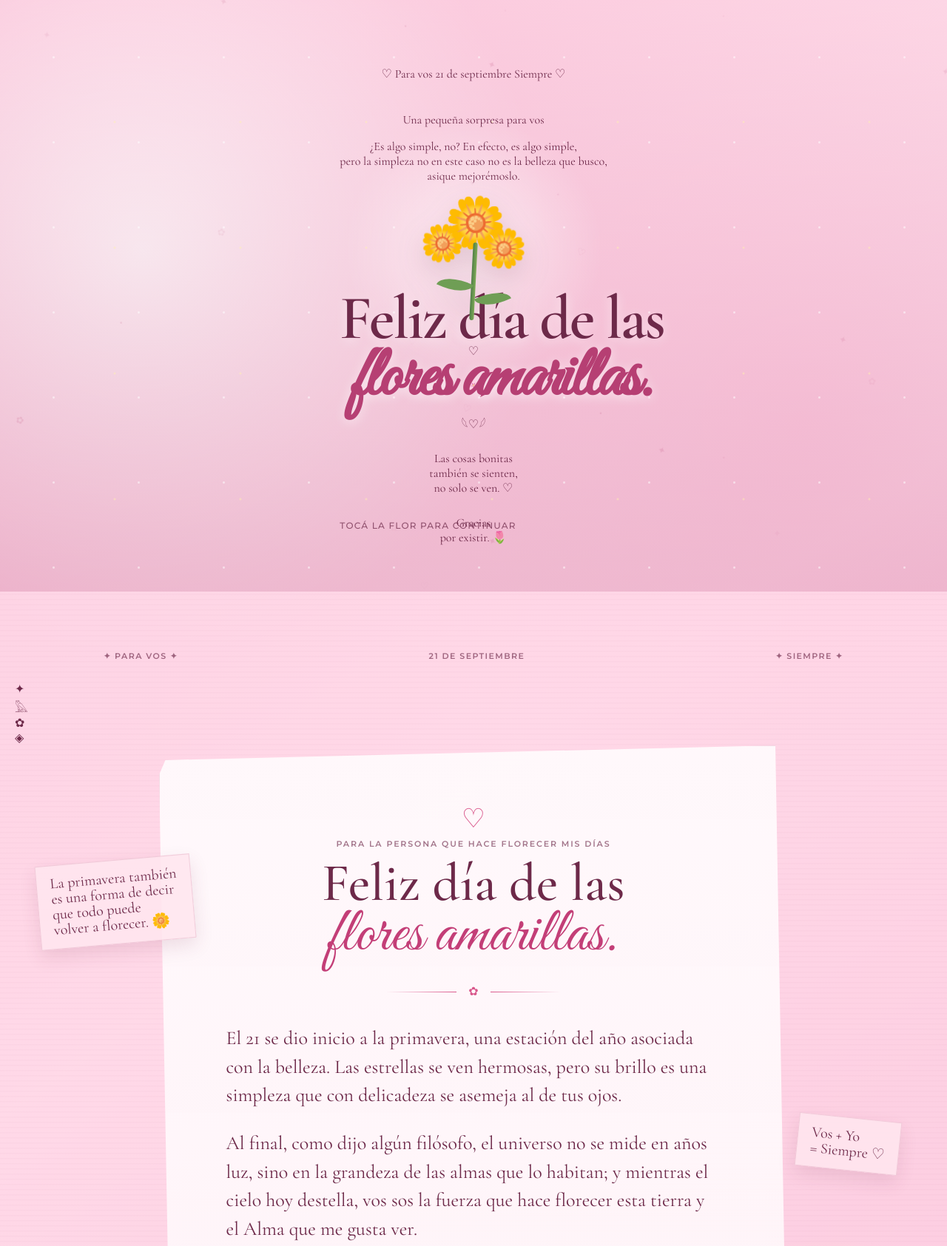
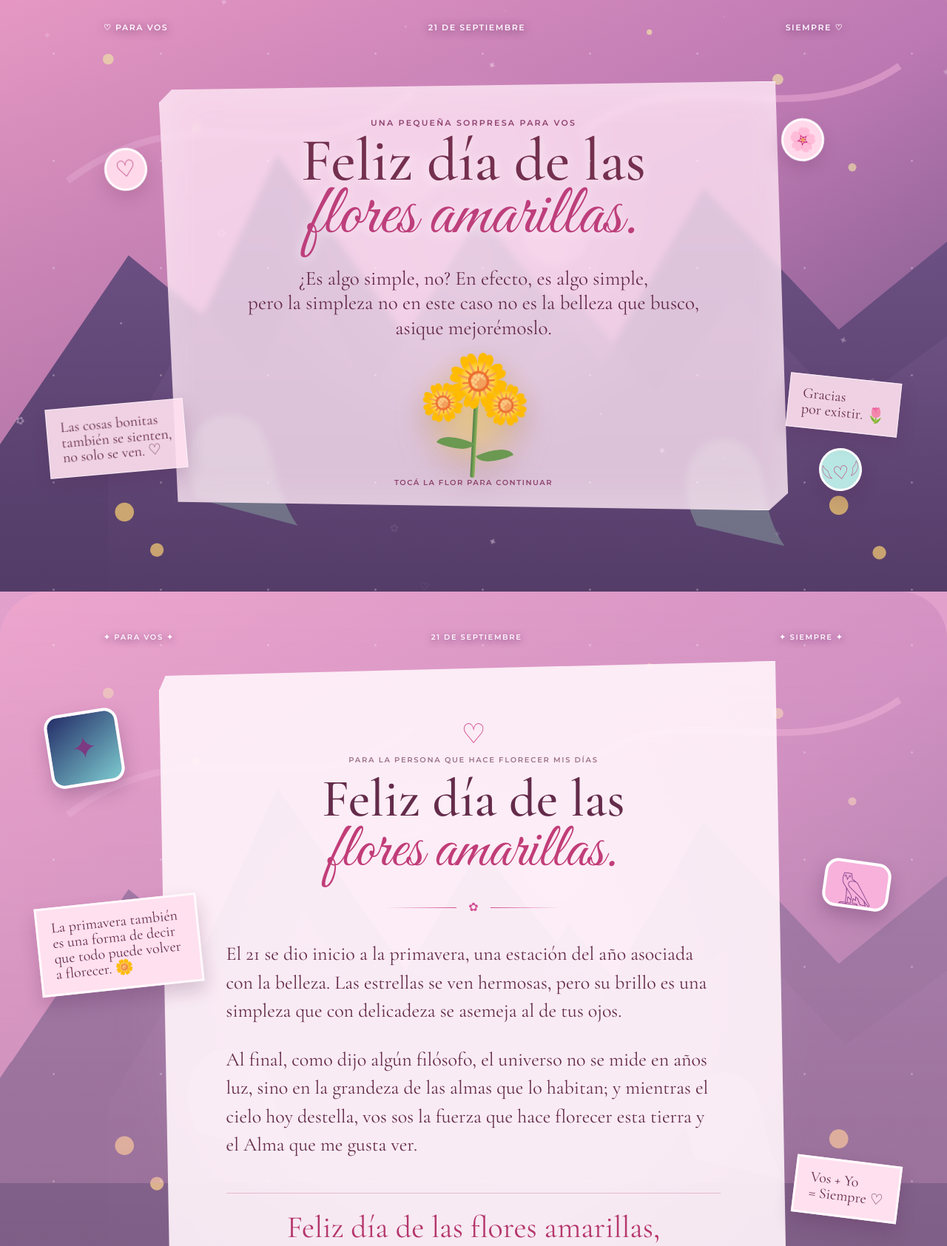
Before and after one commit to Giovanni-ux-beep/Flores-Amarillas, a plain HTML site: page index.html in a window 1280 px wide. Shown: the top 1685 px of the page at 74% size. Drawn offline with nearby package versions, Linux system fonts and the light colour scheme.

Commit message:
Create full pink Pandora-inspired visual theme

```diff
--- a/style.css
+++ b/style.css
@@ -1,442 +1,118 @@
-:root {
-  --pink-1: #fff1f7;
-  --pink-2: #ffd9e8;
-  --pink-3: #f7a8c8;
-  --pink-4: #d9578b;
-  --pink-5: #9e3567;
-  --ink: #6d2949;
-  --yellow: #ffd84d;
-  --yellow-2: #f5b82e;
-  --paper: rgba(255, 248, 251, 0.92);
+:root{
+  --pink:#d34f91;
+  --pink-dark:#7d2f5b;
+  --paper:rgba(255,244,250,.92);
+  --ink:#642b4a;
+  --yellow:#ffd33f;
 }
-
-* { box-sizing: border-box; }
-
-html {
-  scroll-behavior: smooth;
+*{box-sizing:border-box}
+html{scroll-behavior:smooth}
+body{
+  margin:0;color:var(--ink);font-family:"Cormorant Garamond",serif;overflow-x:hidden;
+  background:#e4a0ce;
 }
-
-body {
-  margin: 0;
-  color: var(--ink);
+button{font:inherit}
+.opening{
+  min-height:100svh;position:relative;display:flex;align-items:center;justify-content:center;
+  overflow:hidden;isolation:isolate;
   background:
-    radial-gradient(circle at 15% 15%, rgba(255,255,255,.8), transparent 25%),
-    radial-gradient(circle at 85% 25%, rgba(255,196,220,.65), transparent 30%),
-    linear-gradient(145deg, #f9b5d0 0%, #ffddea 48%, #f3a2c6 100%);
-  font-family: "Cormorant Garamond", serif;
-  overflow-x: hidden;
+    linear-gradient(rgba(122,38,107,.08),rgba(246,178,218,.16)),
+    url("pandora.svg") center/cover no-repeat;
 }
-
-button { font: inherit; }
-
-.opening {
-  min-height: 100svh;
-  position: relative;
-  display: grid;
-  place-items: center;
-  text-align: center;
-  padding: 50px 22px;
-  overflow: hidden;
-  isolation: isolate;
+.opening::after,.letter-section::after{
+  content:"";position:absolute;inset:0;pointer-events:none;
+  background-image:radial-gradient(circle,rgba(255,255,255,.75) 0 1px,transparent 2px);
+  background-size:145px 145px;opacity:.35;mix-blend-mode:screen;
 }
-
-.opening::before,
-.opening::after {
-  content: "";
-  position: absolute;
-  inset: 0;
-  pointer-events: none;
+.scene-overlay{
+  position:absolute;inset:0;z-index:-1;
+  background:
+    radial-gradient(circle at 50% 45%,rgba(255,221,243,.25),transparent 35%),
+    linear-gradient(180deg,rgba(91,33,99,.04),rgba(73,33,84,.28));
 }
-
-.opening::before {
+.opening-top{
+  position:absolute;top:30px;left:50%;transform:translateX(-50%);width:min(1000px,88vw);
+  display:flex;justify-content:space-between;color:#fff7ff;font:600 11px "Montserrat",sans-serif;
+  text-transform:uppercase;letter-spacing:.14em;text-shadow:0 2px 12px #6b3569;
+}
+.opening-card{
+  width:min(850px,90vw);padding:48px 38px 30px;text-align:center;
+  background:rgba(255,230,245,.78);border:1px solid rgba(255,255,255,.65);
+  box-shadow:0 30px 80px rgba(74,27,75,.27),inset 0 0 60px rgba(255,255,255,.28);
+  backdrop-filter:blur(4px);
+  clip-path:polygon(2% 2%,98% 0,100% 96%,97% 100%,3% 98%,0 5%);
+}
+.opening-kicker{
+  margin:0 0 10px;font:600 11px "Montserrat",sans-serif;text-transform:uppercase;letter-spacing:.2em;
+  color:#8e426f;
+}
+.opening h1{
+  margin:0;color:#74304f;font-size:clamp(47px,7vw,82px);line-height:.84;font-weight:500;
+  text-shadow:0 2px 14px rgba(255,255,255,.7);
+}
+.opening h1 span{font-family:"Great Vibes",cursive;color:#bd3f7b;font-size:1.18em}
+.opening-message{
+  max-width:720px;margin:27px auto 22px;font-size:clamp(20px,2.3vw,27px);line-height:1.24;
+}
+.flower-button{
+  position:relative;width:155px;height:160px;border:0;background:transparent;cursor:pointer;
+  filter:drop-shadow(0 15px 18px rgba(92,37,62,.22));transition:.4s ease;
+}
+.flower-button:hover{transform:scale(1.08) rotate(-2deg)}
+.flower-button .glow{
+  position:absolute;inset:25px;border-radius:50%;background:rgba(255,221,85,.5);filter:blur(24px);
+}
+.flower{position:absolute;line-height:1;font-size:70px;animation:float 3s ease-in-out infinite;z-index:2}
+.flower-a{left:40px;top:0}.flower-b{left:5px;top:42px;font-size:49px;animation-delay:-.8s}.flower-c{right:2px;top:49px;font-size:52px;animation-delay:-1.5s}
+.stem{position:absolute;width:6px;height:105px;left:75px;top:59px;background:linear-gradient(90deg,#4d7e48,#91b65b);border-radius:10px;transform:rotate(3deg)}
+.leaf{position:absolute;width:47px;height:20px;background:#6b9951;border-radius:100% 0 100% 0}.leaf-a{left:29px;top:107px;transform:rotate(25deg)}.leaf-b{left:82px;top:124px;transform:scaleX(-1) rotate(25deg)}
+.hint{margin:0;font:600 10px "Montserrat",sans-serif;text-transform:uppercase;letter-spacing:.15em;color:#8d426d}
+.sticker,.note{
+  position:absolute;z-index:3;box-shadow:0 10px 25px rgba(83,26,72,.18)
+}
+.sticker{display:grid;place-items:center;width:58px;height:58px;border-radius:50%;background:#ffd9ea;border:3px solid #fff;color:#bd3f7b;font-size:31px;transform:rotate(-8deg)}
+.sticker-heart{left:11%;top:25%}.sticker-flower{right:13%;top:20%;transform:rotate(9deg)}.sticker-creature{right:9%;bottom:17%;font-size:25px;background:#b8e6e2}
+.note{
+  padding:15px 18px;background:rgba(255,224,240,.9);border:1px solid rgba(255,255,255,.65);
+  font-size:20px;line-height:1.03;transform:rotate(-5deg)
+}
+.note-left{left:5%;bottom:20%}.note-right{right:5%;bottom:27%;transform:rotate(6deg)}
+.letter-section{
+  position:relative;min-height:100svh;padding:55px 20px 130px;overflow:hidden;isolation:isolate;
   background:
-    radial-gradient(circle at 50% 42%, rgba(255,255,255,.6), transparent 22%),
-    linear-gradient(180deg, rgba(255,255,255,.18), rgba(157,40,96,.16));
-  z-index: -2;
+    linear-gradient(rgba(246,180,219,.42),rgba(246,180,219,.58)),
+    url("pandora.svg") center/cover fixed no-repeat;
 }
-
-.opening::after {
-  background-image:
-    radial-gradient(circle, rgba(255,255,255,.9) 0 1px, transparent 2px),
-    radial-gradient(circle, rgba(255,241,174,.8) 0 1px, transparent 2px);
-  background-size: 115px 115px, 170px 170px;
-  background-position: 15px 20px, 70px 80px;
-  opacity: .55;
-  z-index: -1;
+.letter-section::before{
+  content:"";position:absolute;inset:0;z-index:-1;
+  background:linear-gradient(180deg,rgba(74,35,87,.06),rgba(58,31,70,.2));
 }
-
-.opening-glow {
-  position: absolute;
-  width: 55vw;
-  height: 55vw;
-  max-width: 560px;
-  max-height: 560px;
-  border-radius: 50%;
-  background: rgba(255, 236, 167, .24);
-  filter: blur(35px);
-  z-index: -1;
+.background-glow{position:absolute;width:55vw;height:55vw;border-radius:50%;left:22%;top:18%;background:rgba(255,224,245,.24);filter:blur(60px);z-index:-1}
+.top-nav{
+  position:relative;z-index:5;max-width:1000px;margin:0 auto 26px;display:flex;justify-content:space-between;
+  color:#fff7ff;font:600 10px "Montserrat",sans-serif;text-transform:uppercase;letter-spacing:.16em;
+  text-shadow:0 2px 10px #713a72;
 }
-
-.flower-wrap {
-  position: absolute;
-  top: 20%;
-  left: 50%;
-  transform: translate(-50%, -50%);
+.letter{
+  position:relative;z-index:4;width:min(850px,94vw);margin:0 auto;padding:clamp(40px,6vw,76px) clamp(25px,7vw,95px);
+  background:var(--paper);border:1px solid rgba(255,255,255,.8);
+  box-shadow:0 35px 90px rgba(66,27,67,.3),0 4px 20px rgba(255,255,255,.18);
+  clip-path:polygon(1% 2%,98% 0,100% 97%,97% 100%,2% 98%,0 4%);text-align:center;
 }
-
-.flower-button {
-  position: relative;
-  width: 150px;
-  height: 170px;
-  border: 0;
-  background: transparent;
-  cursor: pointer;
-  filter: drop-shadow(0 15px 18px rgba(119,37,72,.18));
-  transition: transform .45s ease, filter .45s ease;
-}
-
-.flower-button:hover {
-  transform: scale(1.07) rotate(-2deg);
-  filter: drop-shadow(0 20px 25px rgba(119,37,72,.28));
-}
-
-.flower {
-  position: absolute;
-  font-size: 67px;
-  line-height: 1;
-  animation: flowerFloat 3s ease-in-out infinite;
-}
-
-.flower-a { left: 36px; top: 5px; }
-.flower-b { left: 3px; top: 45px; font-size: 48px; animation-delay: -.8s; }
-.flower-c { right: 2px; top: 55px; font-size: 51px; animation-delay: -1.5s; }
-
-.stem {
-  position: absolute;
-  width: 6px;
-  height: 105px;
-  left: 72px;
-  top: 64px;
-  background: linear-gradient(90deg, #507e48, #7eab57);
-  border-radius: 10px;
-  transform: rotate(3deg);
-}
-
-.leaf {
-  position: absolute;
-  width: 46px;
-  height: 20px;
-  background: #6f9e55;
-  border-radius: 100% 0 100% 0;
-}
-.leaf-a { left: 27px; top: 111px; transform: rotate(25deg); }
-.leaf-b { left: 78px; top: 130px; transform: scaleX(-1) rotate(25deg); }
-
-.eyebrow {
-  position: absolute;
-  top: 43%;
-  margin: 0;
-  font: 600 12px/1.4 "Montserrat", sans-serif;
-  text-transform: uppercase;
-  letter-spacing: .22em;
-  opacity: .78;
-}
-
-.opening h1 {
-  margin: 0;
-  position: absolute;
-  top: 49%;
-  font-size: clamp(42px, 7vw, 84px);
-  line-height: .92;
-  font-weight: 600;
-  letter-spacing: -.03em;
-  text-shadow: 0 3px 15px rgba(255,255,255,.55);
-}
-
-.opening h1 span {
-  color: #b63f73;
-  font-family: "Great Vibes", cursive;
-  font-size: 1.15em;
-}
-
-.hint {
-  position: absolute;
-  bottom: 10%;
-  margin: 0;
-  font: 500 12px/1.5 "Montserrat", sans-serif;
-  letter-spacing: .1em;
-  text-transform: uppercase;
-  opacity: .72;
-}
-
-.scroll-heart {
-  position: absolute;
-  bottom: 4%;
-  font-size: 25px;
-  animation: pulse 1.8s ease-in-out infinite;
-}
-
-.letter-section {
-  position: relative;
-  min-height: 100svh;
-  padding: 80px 20px 120px;
-  overflow: hidden;
-  background:
-    linear-gradient(rgba(255,215,231,.72), rgba(255,215,231,.72)),
-    radial-gradient(circle at 50% 100%, #b86c9c, transparent 40%);
-}
-
-.letter-section::before {
-  content: "";
-  position: absolute;
-  inset: 0;
-  background:
-    radial-gradient(circle at 12% 90%, rgba(255,219,91,.45), transparent 16%),
-    radial-gradient(circle at 87% 80%, rgba(255,219,91,.35), transparent 18%),
-    repeating-linear-gradient(0deg, transparent 0 5px, rgba(128,38,80,.025) 6px 7px);
-  pointer-events: none;
-}
-
-.top-nav {
-  position: relative;
-  max-width: 1000px;
-  margin: 0 auto 28px;
-  display: flex;
-  justify-content: space-between;
-  gap: 20px;
-  font: 600 11px "Montserrat", sans-serif;
-  text-transform: uppercase;
-  letter-spacing: .13em;
-  opacity: .65;
-}
-
-.letter {
-  position: relative;
-  z-index: 2;
-  width: min(850px, 94vw);
-  margin: 0 auto;
-  padding: clamp(40px, 6vw, 78px) clamp(25px, 7vw, 95px);
-  background:
-    linear-gradient(rgba(255,250,252,.96), rgba(255,245,249,.94)),
-    repeating-linear-gradient(0deg, transparent 0 29px, rgba(188,87,128,.07) 30px);
-  border: 1px solid rgba(174,69,111,.16);
-  box-shadow: 0 35px 80px rgba(113,37,75,.20), 0 5px 15px rgba(113,37,75,.08);
-  clip-path: polygon(1% 2%, 98% 0, 100% 97%, 97% 100%, 2% 98%, 0 4%);
-  text-align: center;
-}
-
-.letter-decoration {
-  font-size: 36px;
-  color: var(--pink-4);
-  margin-bottom: 5px;
-}
-
-.small-title {
-  margin: 0 0 14px;
-  font: 600 11px "Montserrat", sans-serif;
-  text-transform: uppercase;
-  letter-spacing: .17em;
-  opacity: .63;
-}
-
-.letter h2 {
-  margin: 0;
-  font-size: clamp(44px, 6vw, 72px);
-  line-height: .9;
-  font-weight: 500;
-}
-
-.letter h2 strong {
-  color: #c33e77;
-  font-family: "Great Vibes", cursive;
-  font-weight: 400;
-  font-size: 1.18em;
-}
-
-.divider {
-  display: flex;
-  align-items: center;
-  justify-content: center;
-  gap: 16px;
-  margin: 28px auto 34px;
-  color: var(--pink-4);
-}
-
-.divider::before,
-.divider::after {
-  content: "";
-  width: 95px;
-  max-width: 20vw;
-  height: 1px;
-  background: linear-gradient(90deg, transparent, currentColor);
-}
-.divider::after { transform: rotate(180deg); }
-
-.message {
-  max-width: 680px;
-  margin: 0 auto;
-  text-align: left;
-  font-size: clamp(20px, 2.2vw, 26px);
-  line-height: 1.48;
-}
-
-.message p {
-  margin: 0 0 27px;
-}
-
-.final-message {
-  margin: 45px auto 0;
-  padding: 24px 15px 16px;
-  color: #b5376d;
-  border-top: 1px solid rgba(181,55,109,.25);
-  border-bottom: 1px solid rgba(181,55,109,.25);
-  font-size: clamp(27px, 4vw, 42px);
-  line-height: 1.05;
-}
-
-.final-message span { display: block; }
-.final-message strong {
-  display: block;
-  margin-top: 6px;
-  font-family: "Great Vibes", cursive;
-  font-size: 1.5em;
-  font-weight: 400;
-}
-
-.signature {
-  margin-top: 25px;
-  font: 500 12px "Montserrat", sans-serif;
-  letter-spacing: .08em;
-  opacity: .65;
-}
-
-.scrap-note {
-  position: absolute;
-  z-index: 3;
-  padding: 14px 18px;
-  max-width: 210px;
-  background: rgba(255,230,240,.88);
-  border: 1px solid rgba(170,65,109,.16);
-  box-shadow: 0 10px 25px rgba(116,39,77,.12);
-  font-size: 20px;
-  line-height: 1.05;
-  transform: rotate(-5deg);
-}
-
-.note-one { left: 4%; top: 25%; }
-.note-two { right: 5%; top: 49%; transform: rotate(6deg); }
-
-.pandora-art {
-  position: absolute;
-  z-index: 1;
-  width: 310px;
-  opacity: .8;
-  pointer-events: none;
-}
-.pandora-art img { width: 100%; display: block; }
-.art-left { left: -80px; bottom: 3%; transform: rotate(-5deg); }
-.art-right { right: -85px; top: 9%; transform: scaleX(-1) rotate(-4deg); }
-
-.flower-bouquet {
-  position: absolute;
-  bottom: 0;
-  left: 50%;
-  transform: translateX(-50%);
-  width: 230px;
-  height: 120px;
-  font-size: 48px;
-  letter-spacing: -15px;
-  white-space: nowrap;
-  filter: drop-shadow(0 8px 10px rgba(95,40,60,.2));
-}
-.flower-bouquet span:nth-child(1) { transform: rotate(-15deg); display: inline-block; }
-.flower-bouquet span:nth-child(2) { transform: translateY(-10px); display: inline-block; }
-.flower-bouquet span:nth-child(3) { transform: translateY(4px); display: inline-block; }
-.flower-bouquet span:nth-child(4) { transform: translateY(-12px); display: inline-block; }
-.flower-bouquet span:nth-child(5) { transform: rotate(15deg); display: inline-block; }
-
-.pandora-caption {
-  position: relative;
-  z-index: 4;
-  width: fit-content;
-  margin: 45px auto 0;
-  padding: 14px 22px;
-  text-align: center;
-  background: rgba(255,245,250,.75);
-  border-radius: 4px;
-  font-size: 18px;
-  line-height: 1.05;
-  transform: rotate(-2deg);
-}
-
-.back-top {
-  position: fixed;
-  right: 18px;
-  bottom: 18px;
-  z-index: 20;
-  width: 42px;
-  height: 42px;
-  border: 0;
-  border-radius: 50%;
-  background: rgba(157,48,101,.8);
-  color: white;
-  font-size: 20px;
-  cursor: pointer;
-  opacity: 0;
-  transform: translateY(15px);
-  transition: .3s ease;
-  pointer-events: none;
-}
-.back-top.show { opacity: 1; transform: translateY(0); pointer-events: auto; }
-
-.hidden { display: none; }
-
-@keyframes flowerFloat {
-  0%, 100% { transform: translateY(0) rotate(-2deg); }
-  50% { transform: translateY(-7px) rotate(3deg); }
-}
-@keyframes pulse {
-  0%, 100% { transform: scale(1); opacity: .55; }
-  50% { transform: scale(1.2); opacity: 1; }
-}
-
-@media (max-width: 800px) {
-  .top-nav { padding: 0 10px; font-size: 9px; }
-  .scrap-note { display: none; }
-  .pandora-art { width: 230px; opacity: .38; }
-  .art-left { left: -95px; bottom: 4%; }
-  .art-right { right: -100px; top: 4%; }
-  .letter { padding: 42px 24px 65px; }
-  .message { font-size: 20px; }
-  .flower-bouquet { transform: translateX(-50%) scale(.8); transform-origin: bottom; }
-}
-
-@media (max-width: 480px) {
-  .opening h1 { font-size: 43px; }
-  .flower-wrap { top: 20%; }
-  .hint { bottom: 11%; font-size: 9px; }
-  .top-nav span:nth-child(2) { display: none; }
-  .top-nav { justify-content: space-around; }
-  .letter h2 { font-size: 43px; }
-  .message { font-size: 19px; line-height: 1.42; }
-  .final-message { font-size: 27px; }
-  .pandora-art { opacity: .25; }
-}
-
-.petals {
-  position: fixed;
-  inset: 0;
-  z-index: 10;
-  pointer-events: none;
-  overflow: hidden;
-}
-.petals span {
-  position: absolute;
-  color: rgba(176, 54, 105, .28);
-  font-size: 13px;
-  animation: drift 9s ease-in-out infinite;
-}
-@keyframes drift {
-  0%, 100% { transform: translate3d(0,0,0) rotate(0); opacity: .15; }
-  50% { transform: translate3d(22px,-35px,0) rotate(25deg); opacity: .55; }
-}
+.letter-decoration{font-size:37px;color:var(--pink);margin-bottom:5px}.small-title{margin:0 0 14px;font:600 10px "Montserrat",sans-serif;text-transform:uppercase;letter-spacing:.17em;opacity:.63}
+.letter h2{margin:0;font-size:clamp(44px,6vw,72px);line-height:.9;font-weight:500}.letter h2 strong{color:#c13d78;font-family:"Great Vibes",cursive;font-size:1.18em;font-weight:400}
+.divider{display:flex;align-items:center;justify-content:center;gap:16px;margin:28px auto 34px;color:var(--pink)}.divider::before,.divider::after{content:"";width:95px;max-width:20vw;height:1px;background:linear-gradient(90deg,transparent,currentColor)}.divider::after{transform:rotate(180deg)}
+.message{max-width:680px;margin:0 auto;text-align:left;font-size:clamp(20px,2.2vw,26px);line-height:1.48}.message p{margin:0 0 27px}
+.final-message{margin:45px auto 0;padding:24px 15px 16px;color:#b5376d;border-top:1px solid rgba(181,55,109,.25);border-bottom:1px solid rgba(181,55,109,.25);font-size:clamp(27px,4vw,42px);line-height:1.05}.final-message span{display:block}.final-message strong{display:block;margin-top:6px;font-family:"Great Vibes",cursive;font-size:1.5em;font-weight:400}
+.signature{margin-top:25px;font:500 12px "Montserrat",sans-serif;letter-spacing:.08em;opacity:.65}
+.scrap-note{position:absolute;z-index:5;padding:15px 18px;max-width:220px;background:#ffe0ef;border:3px solid rgba(255,255,255,.8);box-shadow:0 12px 25px rgba(75,26,68,.2);font-size:20px;line-height:1.05}.note-one{left:4%;top:31%;transform:rotate(-6deg)}.note-two{right:5%;top:57%;transform:rotate(7deg)}
+.sticker-board{position:absolute;inset:0;z-index:3;pointer-events:none}.avatar-sticker{position:absolute;display:grid;place-items:center;border-radius:18px;border:4px solid #fff;box-shadow:0 12px 25px rgba(63,25,70,.25);font-size:42px;color:#7c3a83}
+.sticker-guardian{left:5%;top:12%;width:100px;height:100px;background:linear-gradient(145deg,#252e68,#7cc9ce);transform:rotate(-9deg)}.sticker-bird{right:6%;top:27%;width:90px;height:65px;background:#f7b1db;transform:rotate(8deg)}.sticker-leaf{left:7%;bottom:16%;width:80px;height:80px;background:#b7e4d4;transform:rotate(10deg)}.sticker-mountain{right:7%;bottom:12%;width:105px;height:75px;background:#b18ac8;transform:rotate(-7deg)}
+.flower-bouquet{position:absolute;bottom:0;left:50%;transform:translateX(-50%);font-size:48px;letter-spacing:-15px;white-space:nowrap;filter:drop-shadow(0 8px 10px rgba(95,40,60,.2))}
+.flower-bouquet span{display:inline-block}.flower-bouquet span:nth-child(1){transform:rotate(-15deg)}.flower-bouquet span:nth-child(2){transform:translateY(-10px)}.flower-bouquet span:nth-child(3){transform:translateY(4px)}.flower-bouquet span:nth-child(4){transform:translateY(-12px)}.flower-bouquet span:nth-child(5){transform:rotate(15deg)}
+.pandora-caption{position:relative;z-index:6;width:fit-content;margin:45px auto 0;padding:14px 22px;text-align:center;background:rgba(255,235,248,.82);border:1px solid rgba(255,255,255,.65);font-size:18px;line-height:1.05;transform:rotate(-2deg)}
+.back-top{position:fixed;right:18px;bottom:18px;z-index:20;width:42px;height:42px;border:0;border-radius:50%;background:rgba(157,48,101,.8);color:#fff;font-size:20px;cursor:pointer;opacity:0;transform:translateY(15px);transition:.3s;pointer-events:none}.back-top.show{opacity:1;transform:translateY(0);pointer-events:auto}
+.petals{position:fixed;inset:0;z-index:10;pointer-events:none;overflow:hidden}.petals span{position:absolute;color:rgba(255,235,250,.7);font-size:14px;animation:drift 9s ease-in-out infinite}
+@keyframes float{0%,100%{transform:translateY(0) rotate(-2deg)}50%{transform:translateY(-8px) rotate(3deg)}}@keyframes drift{0%,100%{transform:translate3d(0,0,0) rotate(0);opacity:.12}50%{transform:translate3d(22px,-35px,0) rotate(25deg);opacity:.6}}
+@media(max-width:800px){.opening-top{font-size:8px}.note,.sticker{display:none}.opening-card{padding:40px 20px 28px}.letter{padding:42px 24px 65px}.message{font-size:20px}.scrap-note{display:none}.avatar-sticker{opacity:.6;transform:scale(.75)}.sticker-guardian{left:-15px}.sticker-bird{right:-10px}.desktop{display:none}}
+@media(max-width:480px){.opening h1{font-size:43px}.opening-message{font-size:19px}.top-nav span:nth-child(2){display:none}.top-nav{justify-content:space-around}.letter h2{font-size:43px}.message{font-size:19px;line-height:1.42}.final-message{font-size:27px}.letter-section{background-position:center top}.avatar-sticker{display:none}}
```
